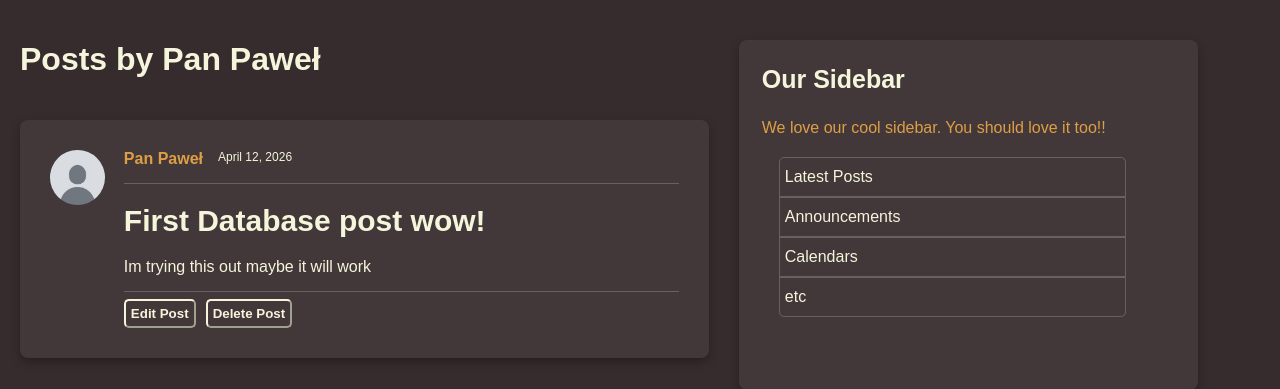
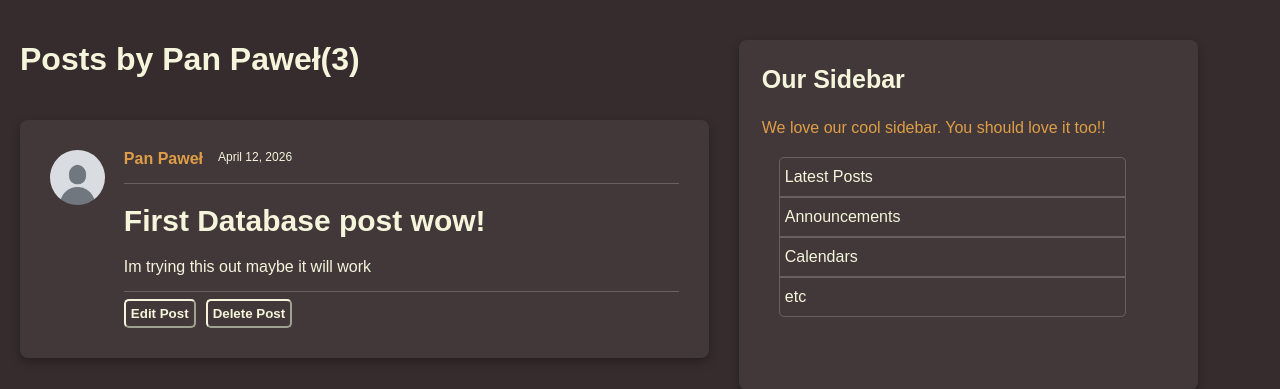
Before and after one commit to mikolajpioro/FullStackApp, a FastAPI app: page /users/1/posts in a window 1280 px wide. Shown: the part 82-471 px from the top of the page. Run offline with FastAPI, Linux system fonts and the light colour scheme.

Commit message:
feat: add post count to user posts page and remove outdated comment in main.py

```diff
--- a/main.py
+++ b/main.py
@@ -50,7 +50,6 @@ def post_page(request: Request, post_id: int, db: Annotated[Session, Depends(get
             detail = "Post not found",
         )
 
-# add users posts page: 43:08
 @app.get("/users/{user_id}/posts", include_in_schema=False)
 def user_posts_page(request: Request, user_id: int, db: Annotated[Session, Depends(get_db)]):
     result = db.execute(select(models.User).where(models.User.id == user_id))
--- a/templates/user_posts.html
+++ b/templates/user_posts.html
@@ -1,7 +1,7 @@
 {% extends "layout.html" %}
 {% block content %}
 
-    <h1 class="posts_by">Posts by {{ user.username }}</h1>
+    <h1 class="posts_by">Posts by {{ user.username }}({{ posts|length }})</h1>
     {% for post in posts %}
         <div class="container">
             <div class="full_post">
```
